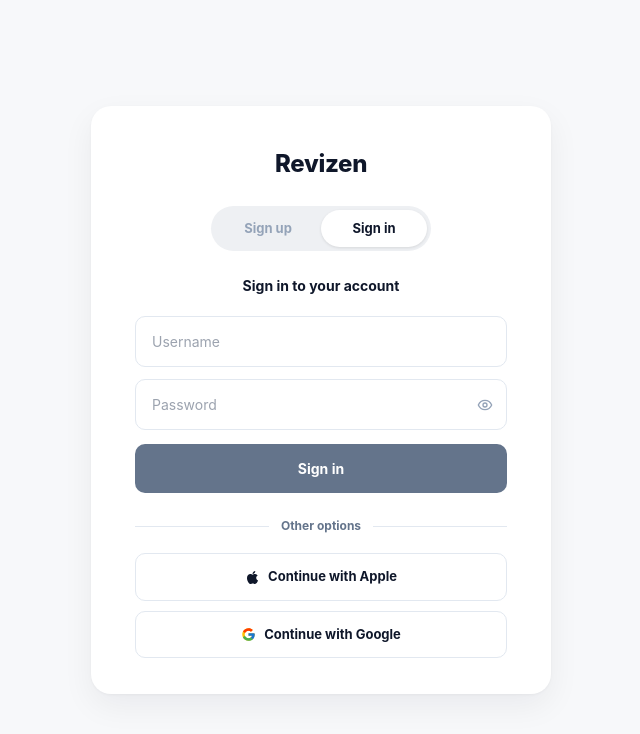
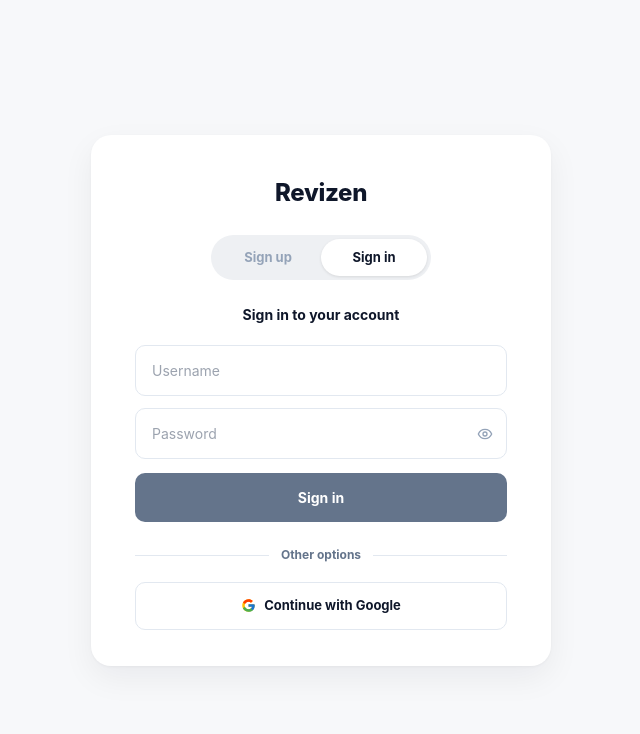
Before and after one commit to MariyaMaheen/Revizen, a React (Vite) app in the folder frontend/: page / in a window 1280 px wide. Shown: the top 734 px of the page, without its empty margins (319-959 px from the left). Built offline with nearby package versions, Linux system fonts and the light colour scheme.

Commit message:
Update Login.jsx

```diff
--- a/frontend/src/components/Login.jsx
+++ b/frontend/src/components/Login.jsx
@@ -190,26 +190,11 @@
             background: '#fff', color: INK, fontWeight: 700, fontSize: 13, cursor: 'pointer',
             display: 'flex', alignItems: 'center', justifyContent: 'center', gap: 8, fontFamily: 'inherit',
           }}>
-            <AppleIcon /> Continue with Apple
-          </button>
-          <button type="button" style={{
-            width: '100%', padding: '13px 0', borderRadius: 10, border: `1.5px solid ${BORDER}`,
-            background: '#fff', color: INK, fontWeight: 700, fontSize: 13, cursor: 'pointer',
-            display: 'flex', alignItems: 'center', justifyContent: 'center', gap: 8, fontFamily: 'inherit',
-          }}>
             <GoogleIcon /> Continue with Google
           </button>
         </div>
       </div>
     </div>
-  )
-}
-
-function AppleIcon() {
-  return (
-    <svg width="15" height="15" viewBox="0 0 384 512" fill="currentColor">
-      <path d="M318.7 268.7c-.2-36.7 16.4-64.4 50-84.8-18.8-26.9-47.2-41.7-84.7-44.6-35.5-2.8-74.3 20.7-88.5 20.7-15 0-49.4-19.7-76.4-19.7C63.3 141.2 4 184.8 4 273.5q0 39.3 14.4 81.2c12.8 36.7 59 126.7 107.2 125.2 25.2-.6 43-17.9 75.8-17.9 31.8 0 48.3 17.9 76.4 17.9 48.6-.7 90.4-82.5 102.6-119.3-65.2-30.7-61.7-90-61.7-91.9zm-56.6-164.2c27.3-32.4 24.8-61.9 24-72.5-24.1 1.4-52 16.4-67.9 34.9-17.5 19.8-27.8 44.3-25.6 71.9 26.1 2 49.9-11.4 69.5-34.3z"/>
-    </svg>
   )
 }
 
```
